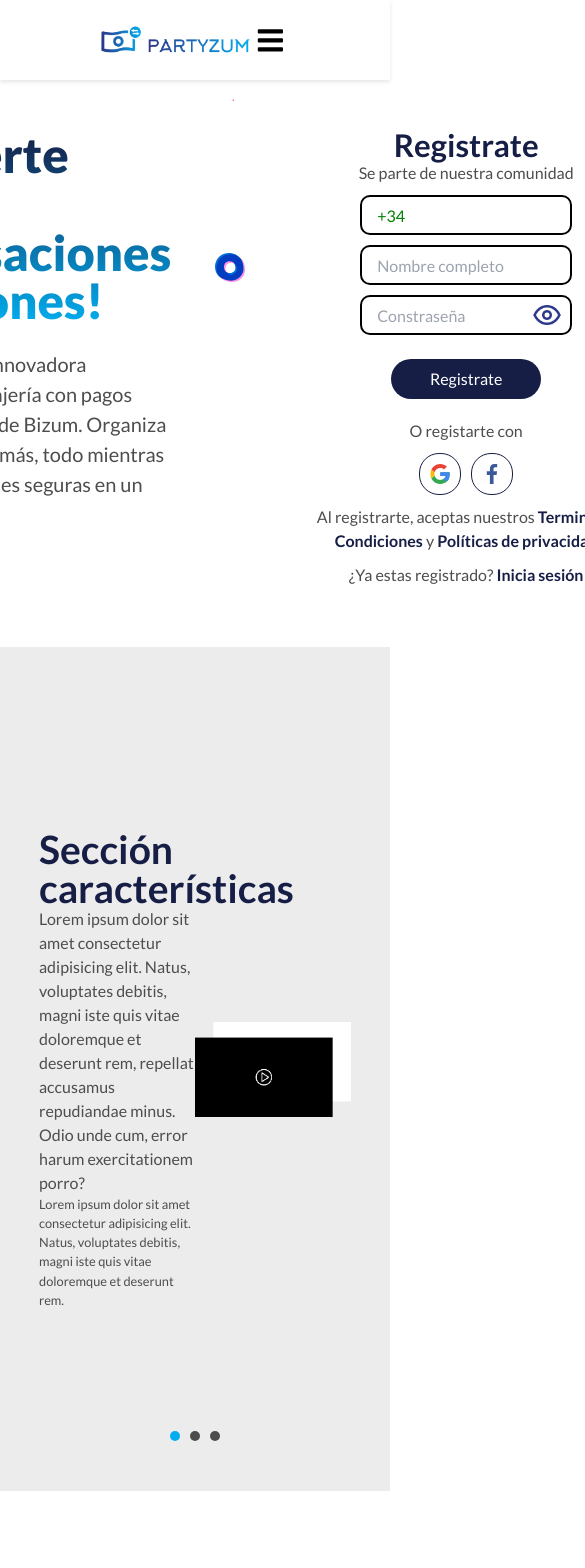
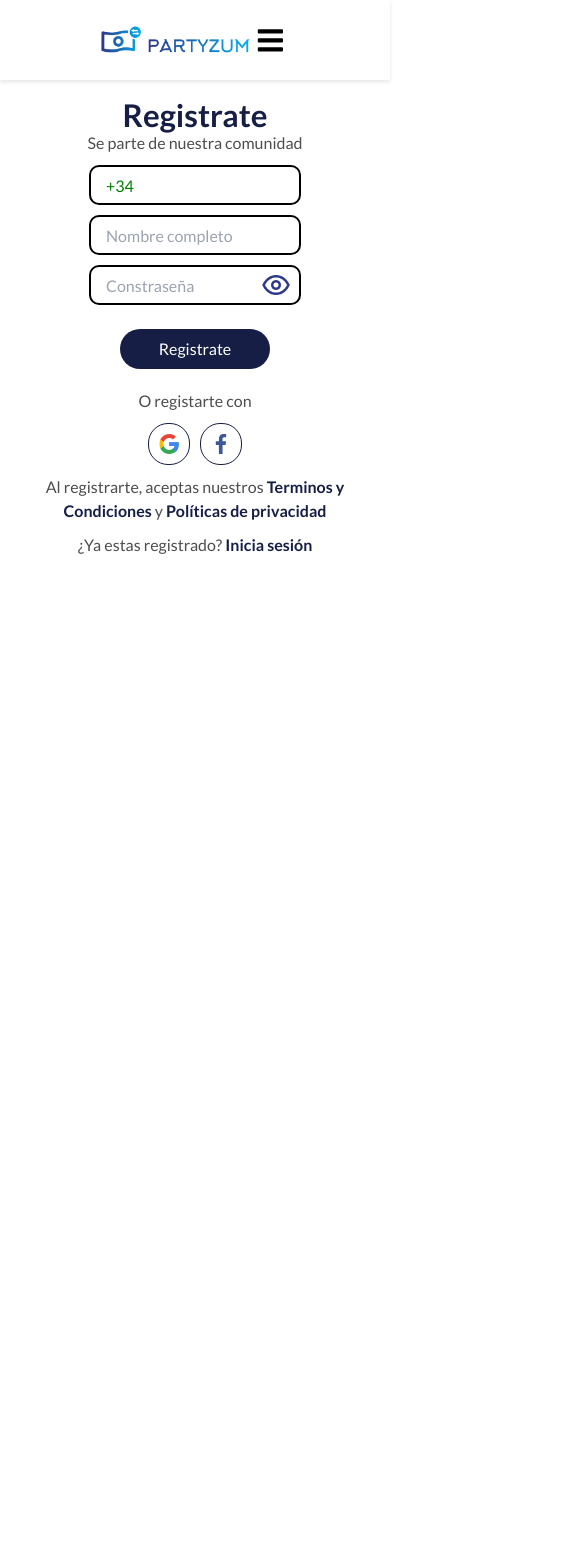
Before and after one commit to ricardoL0pez/Partyzum, a React (Vite) app: page / in a window 390 px wide. Shown: the top 1568 px of the page, 585 px wide, since content can reach past the window. After the commit the page ends 844 px from the top, so only its background shows below. Built offline with nearby package versions, Linux system fonts and the light colour scheme.

Commit message:
modified(Landing.jsx Signin.jsx scss):media queries section_hero

```diff
--- a/src/Views/Landing/Landing.jsx
+++ b/src/Views/Landing/Landing.jsx
@@ -17,6 +17,7 @@
 
 const Landing = () => {
     const [isMenuOpen, setIsMenuOpen] = useState(false);
+    const [showMenu, setShowMenu] = useState(false);
     const [iconHovered, setIconHovered] = useState(false);
     const [iconHoveredPhone, setIconHoveredPhone] = useState(false);
 
@@ -47,14 +48,12 @@
 
     const handleMenuToggle = (menuState) => {
         setIsMenuOpen(menuState); // Actualizar el estado del menú
+        setShowMenu(menuState);
     }
 
     return (
         <>
-            <NavBar onMenuToggle={handleMenuToggle}/>
-
-
-
+            <NavBar onMenuToggle={handleMenuToggle} showMenu={showMenu}/>
 
             <section className={styles.backSection}>
                 <img className={styles.circle} src={circles} alt="circles" ref={circlesRef} />
@@ -64,18 +63,34 @@
             </section>
 
             {/* hero section */}
-            <section className={styles.hero_section}>
-                <TextHero />
-                <div className={styles.signin}>
-                <Signin />
+            <section className={`${styles.hero_section} ${showMenu ? styles.hide : ''}`}>
 
+
+            <TextHero />
+
+
+
+
+                <div className={` ${styles.signin}${isMenuOpen ? styles.hide : ''}`}>
+                    <h4>¡Convierte tus Conversaciones <br />en Acciones!</h4>
+
+                    <Signin />
                 </div>
             </section>
 
+
+
+
+
             {/* characteristics section slider */}
-            <Slider />
+            <div className={styles.characteristics_section}>
+                <Slider />
+            </div>
 
-            <CallToAction />
+            <div className={styles.callToAction_section}>
+                <CallToAction />
+            </div>
+
             {/* contact section */}
             <section className={styles.contact_section}>
 
@@ -110,7 +125,11 @@
                 </div>
 
             </section>
-            <Footer />
+
+            <div className={styles.footer_section}>
+                <Footer />
+            </div>
+
 
 
         </>
--- a/src/Views/Landing/landing.module.scss
+++ b/src/Views/Landing/landing.module.scss
@@ -1,5 +1,6 @@
 @use '../../SCSS/abstracts/mixins' as *;
 @import '../../SCSS/abstracts/variables';
+
 
 
 .backSection {
@@ -60,42 +61,22 @@
     margin: 0;
     padding: 0;
     height: 100%; /* mandatory */
+
+    h4{
+        display: none;
+    }
 }
 
 .hide {
     display: none;
 }
 
-.hh4 {
-    display: none;
-}
-
-@media only screen and (max-width: 900px) {
-
-
-    .signin {
-        width: 100%;
-        margin-top: 0;
-        padding-top: 0;
-        display: flex;
-        justify-content: center;
-        align-items: flex-start;
-
-        h4 {
-            @include degradado;
-            display: visible;
-        }
-    }
-
-}
 
 .characteristics_wrapper {
     @include flexbox(row, center, center, center);
     background-color: $third-color;
     padding: 0;
     height: 100vh;
-
-
 
     margin-top: 40px;
     padding: 20px;
@@ -115,10 +96,6 @@
 
 /* contact section */
 .contact_section {
-   /*  @include flexbox(row, center, center, center);
-    height: 80vh;
-    width: 100%;
-    background-color: $grey3; */
 
     @include flexbox(row, center, center, center);
     margin: 0;
@@ -127,12 +104,7 @@
     background-color: $grey3;
 
     .contact_info {
-        /* @include flexbox(column, center, flex-start, center);
-        height: 80%;
-        width: 50%;
-        margin: 0px 20px;
-        padding: 10px;
-        gap: 80px; */
+
         @include flexbox(column, center, flex-start, flex-start);
         margin: 50px 100px 0px 100px;
 
@@ -155,14 +127,53 @@
 }
 
 
+@media screen and (max-width: 600px) {
+
+    @media screen and (max-width: 600px) {
+
+        .backSection,
+        .characteristics_section,
+        .callToAction_section,
+        .contact_section,
+        .footer_section {
+
+          display: none;
+        }
+      }
+      .hero_section{
+
+          .signin{
+            display: flex;
+            flex-direction: column;
+            align-items: center;
+
+            h4{
+                @include degradado;
+                margin-top: 20px;
+                text-align: center;
+                display: visible;
+            }
+        }
+      }
+
+}
 
 
 
+/* @media only screen and (max-width: 900px) {
 
+    .signin {
+        width: 100%;
+        margin-top: 0;
+        padding-top: 0;
+        display: flex;
+        justify-content: center;
+        align-items: flex-start;
 
-@media screen and (max-width: 768px) {
-    .flex-item {
-        width: calc(100% - 20px);
+        h4 {
+            @include degradado;
+            display: visible;
+        }
+    }
 
-    }
-}
+} */
--- a/src/components/Landing/Signin/Signin.module.scss
+++ b/src/components/Landing/Signin/Signin.module.scss
@@ -156,3 +156,10 @@
     }
   }
 }
+
+
+@media screen and (max-width: 600px) {
+  .wrapper{
+      margin-top: 20px;
+  }
+}
--- a/src/components/Landing/TextHero/textHero.module.scss
+++ b/src/components/Landing/TextHero/textHero.module.scss
@@ -36,8 +36,8 @@
 }
 
 
-@media only screen and (max-width: 900px) {
-    .textContainer {
+@media only screen and (max-width: 600px) {
+    .wrapper {
         display: none;
     }
 }
```
Also changed, not shown: src/App.scss (line endings or trailing spaces).
